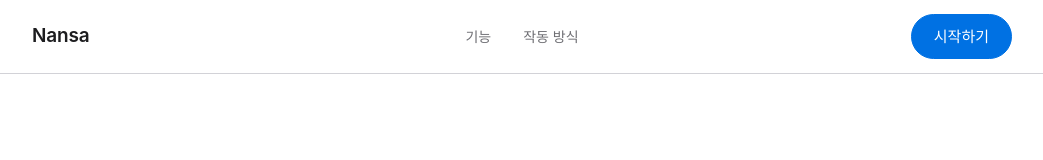
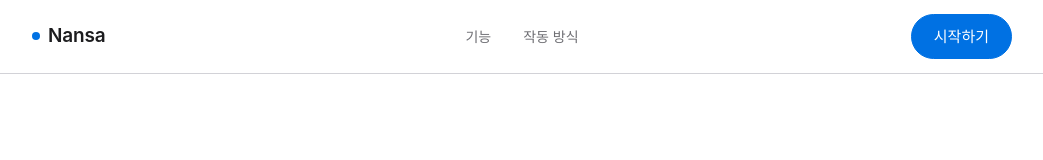
Before and after one commit to St-nomadic/Nansa, a React (Vite) app in the folder react-prototype/: page / in a window 1280 px wide. Shown: the top 160 px of the page, without its empty margins (118-1161 px from the left). Built offline with nearby package versions, Linux system fonts and the light colour scheme; a web font is replaced by a local one.

Commit message:
fix(ui): add blue dot to landing logo

```diff
--- a/react-prototype/src/pages/Landing.css
+++ b/react-prototype/src/pages/Landing.css
@@ -25,7 +25,8 @@
 
 .page-landing .topnav { position: sticky; top: 0; z-index: 10; background: color-mix(in oklch, var(--bg) 88%, transparent); backdrop-filter: blur(12px); border-bottom: 1px solid var(--border); }
 .page-landing .topnav-inner { display: grid; grid-template-columns: 1fr auto 1fr; align-items: center; gap: var(--gap-md); padding-block: 14px; }
-.page-landing .topnav .logo { font-family: var(--font-display); font-size: 19px; font-weight: 600; letter-spacing: -0.01em; justify-self: start; }
+.page-landing .topnav .logo { display: flex; align-items: center; gap: 8px; font-family: var(--font-display); font-size: 19px; font-weight: 600; letter-spacing: -0.01em; justify-self: start; }
+.page-landing .topnav .logo .dot { flex: none; width: 8px; height: 8px; border-radius: 50%; background: var(--accent); }
 .page-landing .topnav nav { display: flex; align-items: center; gap: var(--gap-lg); justify-self: center; }
 .page-landing .topnav nav a { font-size: 14px; color: var(--muted); line-height: 1.4; transition: color var(--motion-fast) var(--ease-standard); }
 .page-landing .topnav nav a:hover { color: var(--fg); }
--- a/react-prototype/src/pages/Landing.jsx
+++ b/react-prototype/src/pages/Landing.jsx
@@ -13,7 +13,7 @@ export default function Landing() {
     <div className="page-landing">
       <header className="topnav">
         <div className="container topnav-inner">
-          <Link to="/" className="logo">Nansa</Link>
+          <Link to="/" className="logo"><span className="dot" aria-hidden="true"></span>Nansa</Link>
           <nav>
             <a href="#features">기능</a>
             <a href="#how">작동 방식</a>
```
